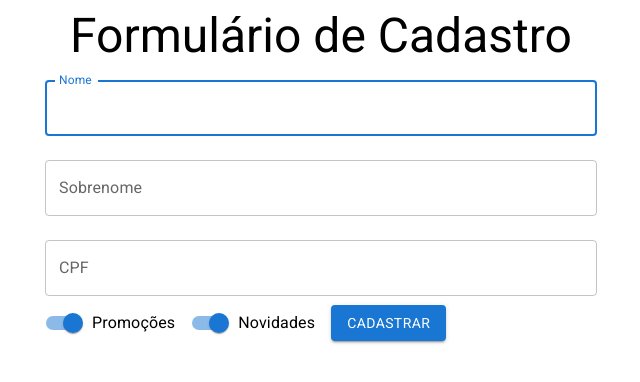
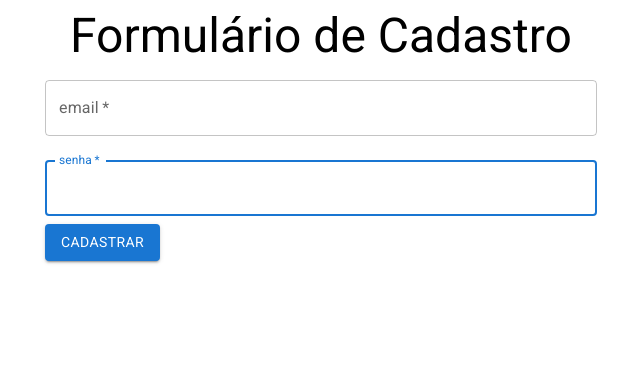
Before and after one commit to sdlima4025/react-function-form, a React (Create React App) app: page / in a window 1280 px wide. Shown: the top 382 px of the page, without its empty margins (319-959 px from the left). Built offline with nearby package versions, Linux system fonts and the light colour scheme.

Commit message:
refatotarado switch case para array e form com required

```diff
--- a/src/components/FormularioCadastro/DadosEntrega.jsx
+++ b/src/components/FormularioCadastro/DadosEntrega.jsx
@@ -8,6 +8,7 @@
       id="cep"
       label="CEP"
       type="number"
+      required
       margin="normal"
       autoFocus />
 
@@ -15,6 +16,7 @@
         id="endereco"
         label="Endereço"
         type="text"
+        required
         margin="normal"
         autoFocus
         fullWidth
@@ -24,6 +26,7 @@
         id="numero"
         label="Numero"
         type="number"
+        required
         margin="normal"
         autoFocus
       />
@@ -32,6 +35,7 @@
         id="estado"
         label="Estado"
         type="text"
+        required
         margin="normal"
         autoFocus
       />
@@ -40,6 +44,7 @@
         id="cidade"
         label="Cidade"
         type="text"
+        required
         margin="normal"
         autoFocus
       />
--- a/src/components/FormularioCadastro/DadosPessoais.jsx
+++ b/src/components/FormularioCadastro/DadosPessoais.jsx
@@ -25,6 +25,7 @@
         id="nome"
         label="Nome"
         margin="normal"
+        required
         autoFocus
         fullWidth
       />
@@ -36,6 +37,7 @@
         }}
         id="sobrenome"
         label="Sobrenome"
+        required
         margin="normal"
         fullWidth
       />
@@ -53,6 +55,7 @@
         helperText = {erros.cpf.texto}
         id="cpf"
         label="CPF"
+        required
         margin="normal"
         fullWidth
       />
--- a/src/components/FormularioCadastro/DadosUsuario.jsx
+++ b/src/components/FormularioCadastro/DadosUsuario.jsx
@@ -1,13 +1,19 @@
 import React from "react";
 import { TextField, Button } from "@mui/material";
 
-function DadosUsuario() {
+function DadosUsuario({aoEnviar}) {
   return (
-    <form>
+    <form onSubmit={(event) => {
+      event.preventDefault();
+      aoEnviar();
+    }}
+
+    >
       <TextField
         id="email"
         label="email"
         type="email"
+        required
         margin="normal"
         autoFocus
         fullWidth
@@ -16,6 +22,7 @@
         id="senha"
         label="senha"
         type="password"
+        required
         margin="normal"
         autoFocus
         fullWidth
--- a/src/components/FormularioCadastro/formularioCadastro.jsx
+++ b/src/components/FormularioCadastro/formularioCadastro.jsx
@@ -2,27 +2,22 @@
 import DadosEntrega from "./DadosEntrega";
 import DadosPessoais from "./DadosPessoais";
 import DadosUsuario from './DadosUsuario';
-import { Typography } from "@mui/material";
+
 // FORMULÁRIOS CONTROLADOS
 function FormularioCadastro({aoEnviar, validarCPF}) {
-  const [etapaAtual, setEtapaAtual] = useState(1);
+  const [etapaAtual, setEtapaAtual] = useState(0);
 
-  function formularioAtual(etapa) {
-    switch (etapa) {
-      case 0:
-        return<DadosUsuario/>;
-      case 1:
-        return <DadosPessoais aoEnviar={aoEnviar} validarCPF={validarCPF}/>;
-      case 2:
-        return <DadosEntrega/>;
-      default:
-      return <Typography>Erro ao selecionar formulário</Typography>
-    }
-  }
+const formularios = [
+  <DadosUsuario aoEnviar={proximo}/>,
+  <DadosPessoais aoEnviar={proximo} validarCPF={validarCPF}/>,
+  <DadosEntrega aoEnviar={aoEnviar}/>,
+];
+
+function proximo() {
+  setEtapaAtual(etapaAtual+1);
+}
   return (
-    <>
-      {formularioAtual(etapaAtual)}
-    </>
+    <>{formularios[etapaAtual]}</>
   );
 }
 
```
